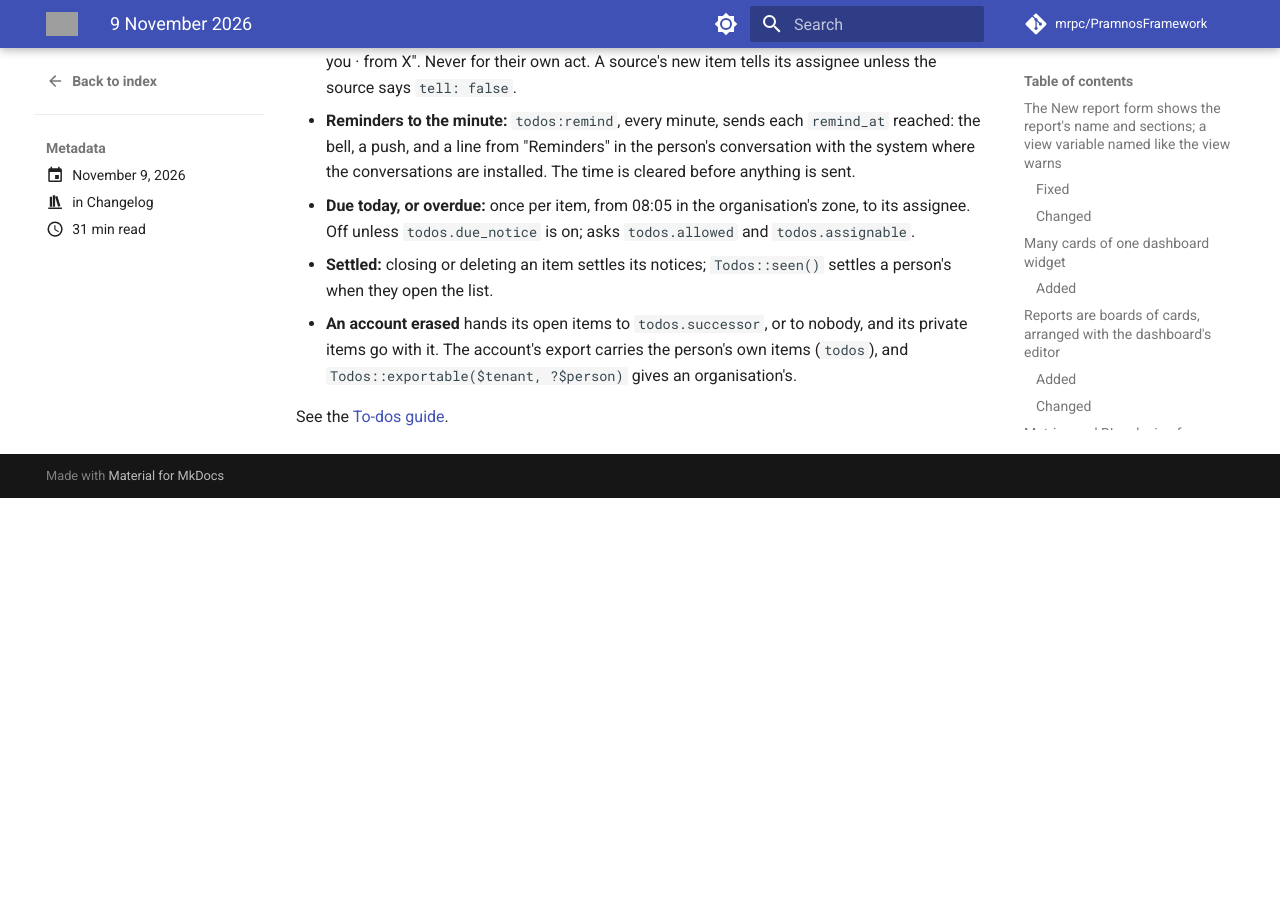
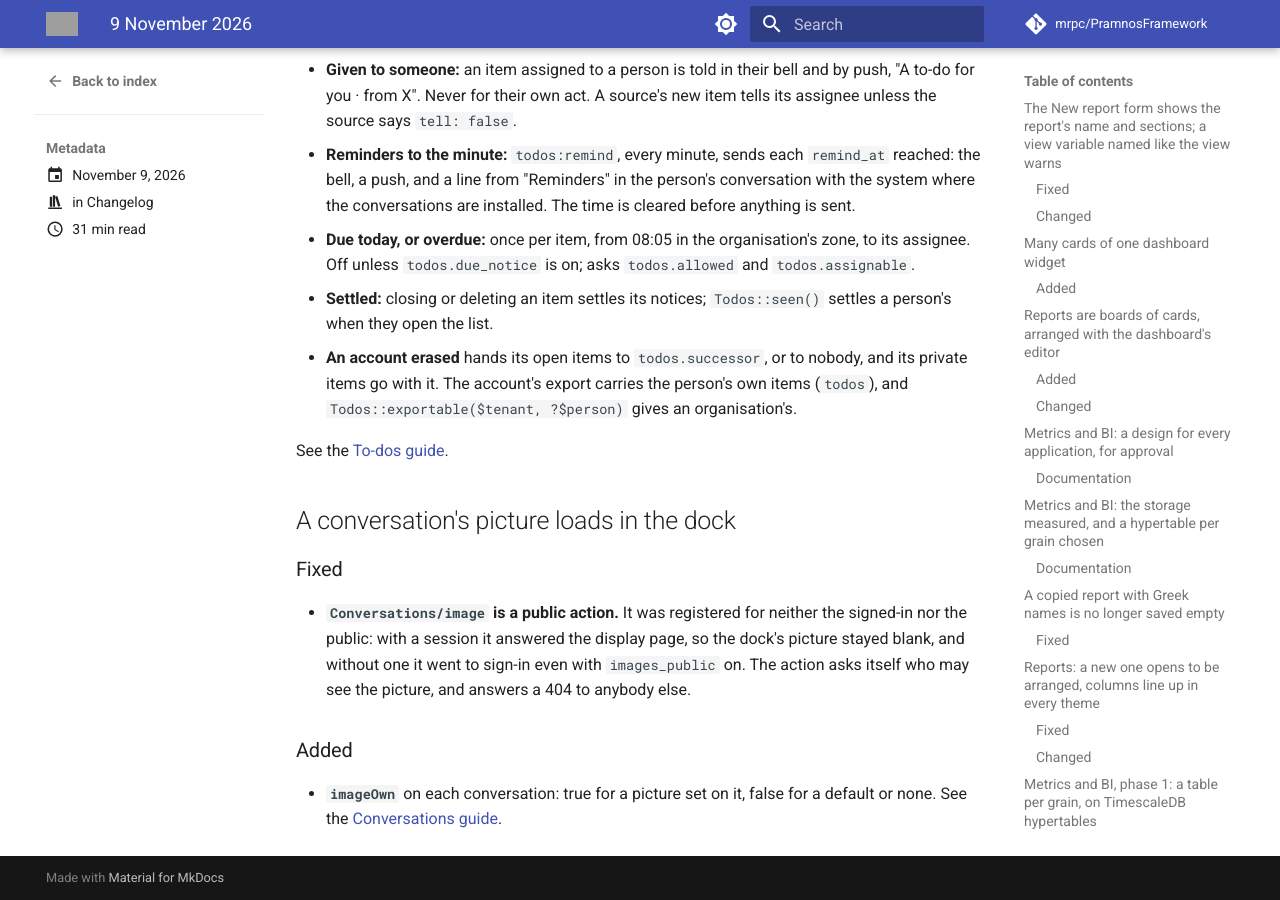
Before and after one commit to mrpc/PramnosFramework, an MkDocs documentation site: the page built from docs/version-history/posts/2026-11-09.md, in a window 1280 px wide and 900 px high, scrolled down 24696 px. Built offline with MkDocs 1.6.1 and Material for MkDocs 9.7.7, drawn with Linux system fonts in a browser that asks for light colours; comment, search, counter and statistics services are not loaded; before the commit the page ends 25194 px from its top, so only the background shows below that; some of the changed text lies outside the part shown; grey boxes are pictures that could not be loaded.

Commit message:
fix(conversations): a conversation's picture is a public action, and says whether it is its own (FW-368)

```diff
--- a/docs/version-history/posts/2026-11-09.md
+++ b/docs/version-history/posts/2026-11-09.md
@@ -51,6 +51,7 @@ Forty-four entries today:
 - A channel's or a group's own picture
 - The goals screen narrows a goal by dimension, and speaks Greek
 - To-dos, step 2: told when given, reminded, due today
+- A conversation's picture loads in the dock
 
 <!-- more -->
 
@@ -892,3 +893,17 @@ one client*).
   `Todos::exportable($tenant, ?$person)` gives an organisation's.
 
   See the [To-dos guide](../../Pramnos_Todos_Guide.md#telling).
+
+## A conversation's picture loads in the dock
+
+### Fixed
+
+- **`Conversations/image` is a public action.** It was registered for neither the signed-in nor
+  the public: with a session it answered the display page, so the dock's picture stayed blank,
+  and without one it went to sign-in even with `images_public` on. The action asks itself who may
+  see the picture, and answers a 404 to anybody else.
+
+### Added
+
+- **`imageOwn`** on each conversation: true for a picture set on it, false for a default or none.
+  See the [Conversations guide](../../Pramnos_Conversations_Guide.md).
```
Also changed, not shown: other parts of docs/version-history/posts/2026-11-09.md (+1 -1 lines), docs/Pramnos_Conversations_Guide.md (+5 -2 lines), 3 other files.
